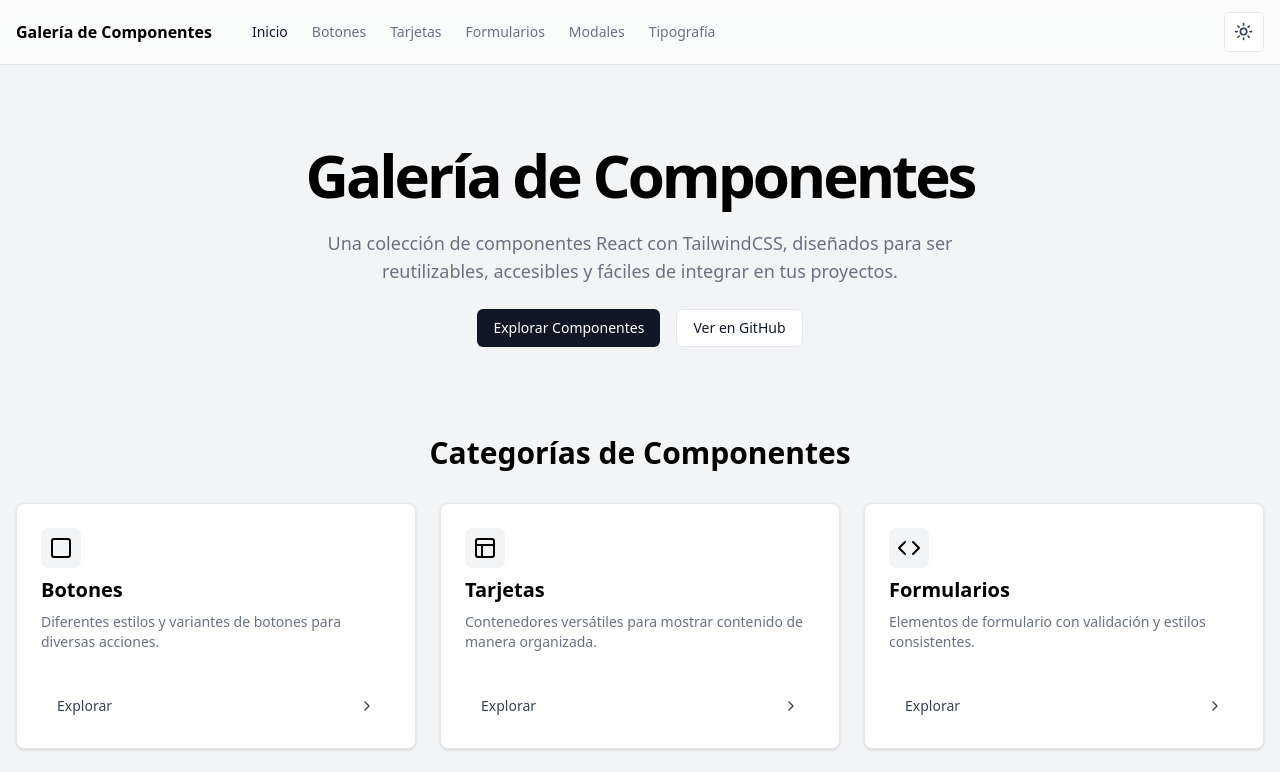
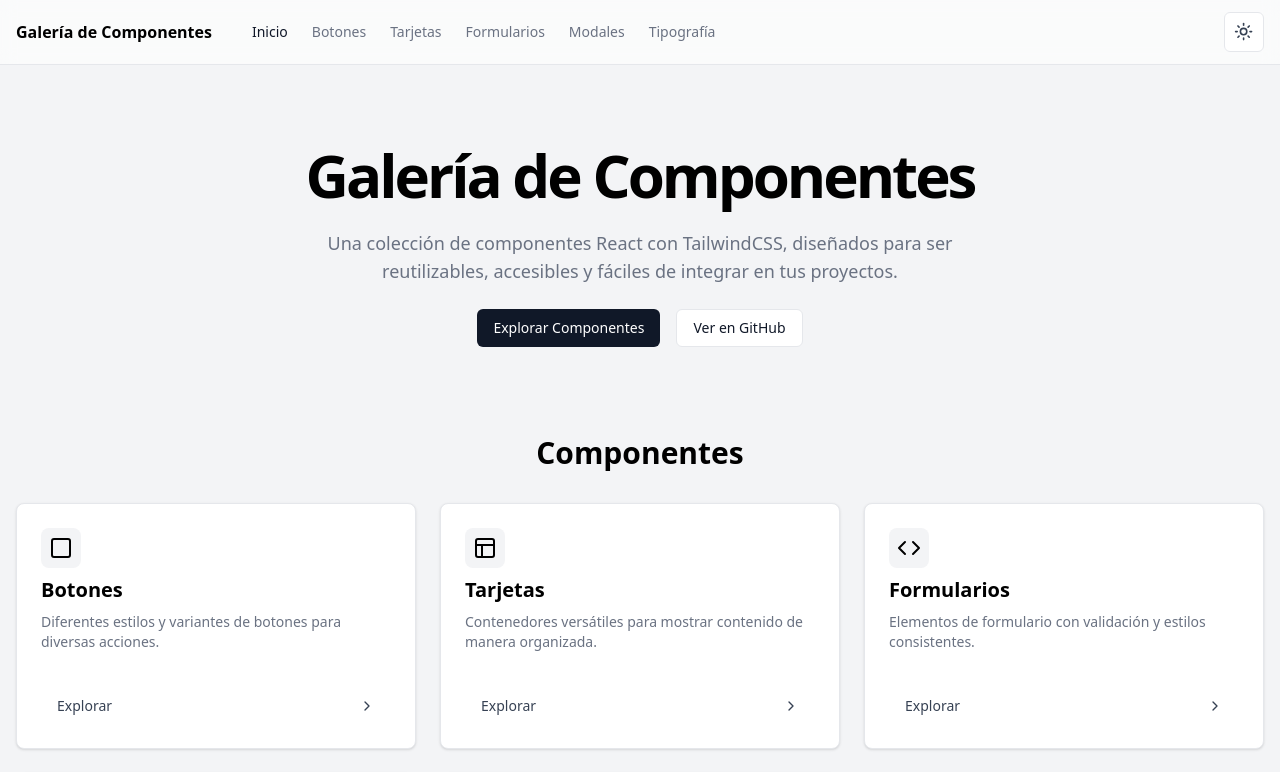
Before and after one commit to Andejecruher/tailwind-react-components, a React (Vite) app: page / in a window 1280 px wide. Shown: the top 772 px of the page. Built offline with nearby package versions, Linux system fonts and the light colour scheme.

Commit message:
fix: actualizar enlace de GitHub y renombrar sección de categorías a componentes

```diff
--- a/src/pages/Home.tsx
+++ b/src/pages/Home.tsx
@@ -51,7 +51,7 @@ export default function Home() {
                         Explorar Componentes
                     </Link>
                     <Link
-                        to="https://github.com/tu-usuario/galeria-componentes"
+                        to="https://github.com/Andejecruher/tailwind-react-components"
                         target="_blank"
                         rel="noopener noreferrer"
                         className="inline-flex items-center justify-center rounded-md border border-gray-200 bg-white px-4 py-2 text-sm font-medium text-gray-900 transition-colors hover:bg-gray-100 hover:text-gray-900 focus:outline-none focus:ring-2 focus:ring-gray-400 focus:ring-offset-2 dark:border-gray-700 dark:bg-gray-800 dark:text-gray-100 dark:hover:bg-gray-700"
@@ -62,7 +62,7 @@ export default function Home() {
             </section>
 
             <section className="py-12">
-                <h2 className="mb-8 text-center text-3xl font-bold">Categorías de Componentes</h2>
+                <h2 className="mb-8 text-center text-3xl font-bold">Componentes</h2>
                 <div className="grid gap-6 sm:grid-cols-2 lg:grid-cols-3">
                     {categories.map((category) => (
                         <div
```
